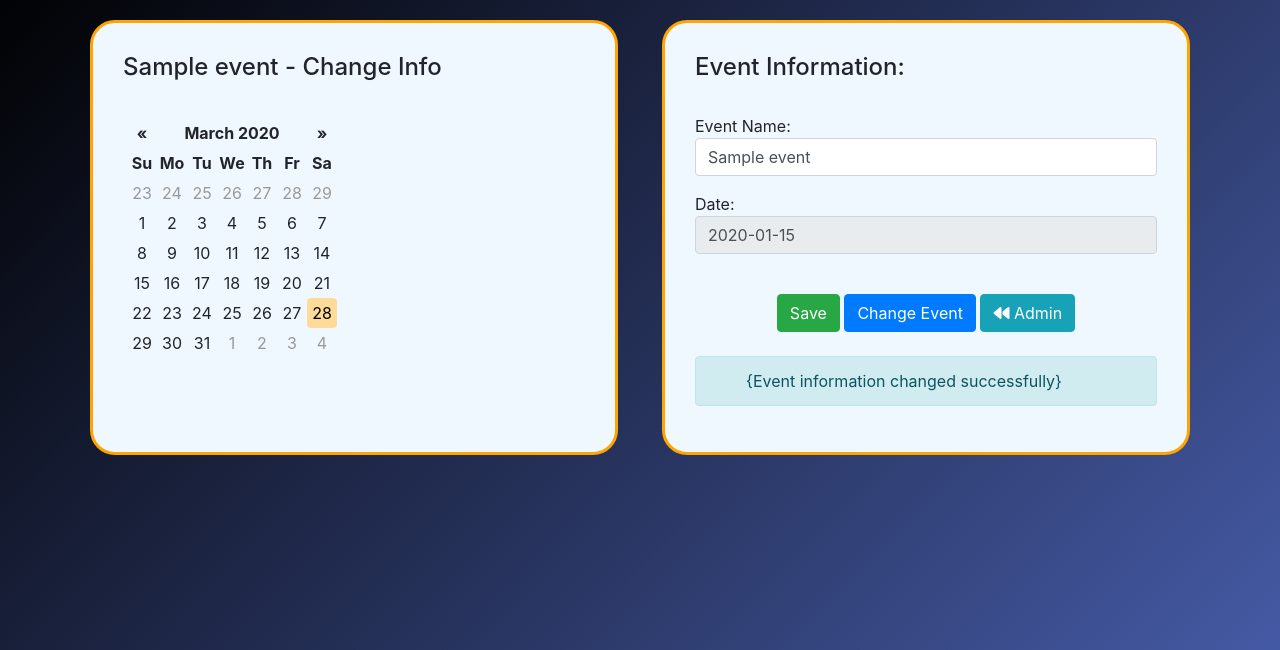
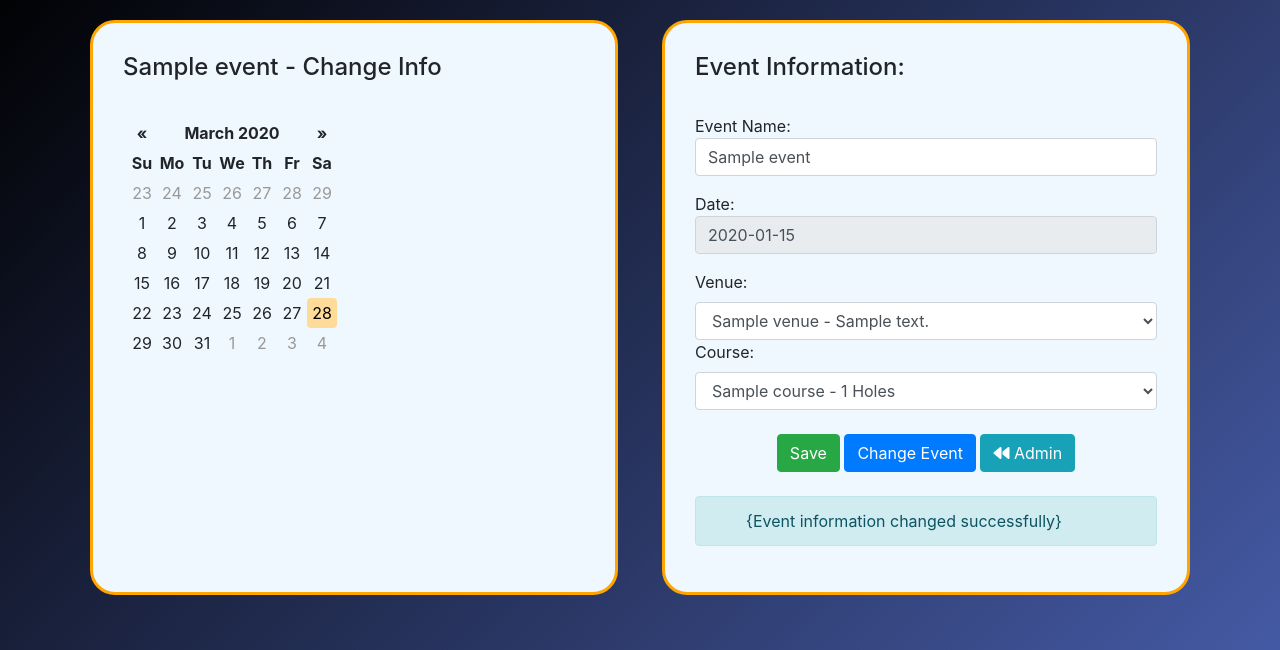
Before and after one commit to RandyWu/ovga, a Flask app: page /editevent_info in a window 1280 px wide. Shown: the part 48-698 px from the top of the page. Run offline with Flask 2, Linux system fonts and the light colour scheme; a user stored in the database is signed in; tables that the repository leaves empty hold one stand-in row (values such as "Sample post"); some libraries are stand-ins or nearby versions; some web fonts are replaced.

Commit message:
Admin Events functionality cleanup

```diff
--- a/app/controllers/editevent_info.py
+++ b/app/controllers/editevent_info.py
@@ -1,12 +1,17 @@
 from app import app
 from flask import Flask,session,render_template,request
-from app.model.model import db,Event
+from app.model.model import db,Event,Venue,Course
 
 @app.route('/editevent_info', methods=['POST', 'GET'])
 def editevent_info():
     if session['selected_event']:
         selected_event = int(session['selected_event'])
+
         event = Event.query.filter_by(EventId=selected_event).first()
+        venue_list = Venue.query.all()
+        event_course = event.CourseID
+        event_venue = event.Venue_Id
+        course_list = Course.query.filter_by(VenueID=event_venue).all()
 
         event_name = event.Name
         event_date = event.Date
@@ -14,13 +19,32 @@ def editevent_info():
         if request.method == 'POST' and request.form.get('submit') == 'submit':
             new_name = request.form.get("event_name")
             new_date = request.form.get("event_date")
+            new_venue = int(request.form.get("venue_list"))
+            new_course = int(request.form.get("course_list"))
 
             event.Name = new_name
             event.Date = new_date
+            event.Venue_Id = new_venue
+            event.CourseID = new_course
             db.session.commit()
 
-            session['selected_event']= selected_event
+            venue_list = Venue.query.all()
+            course_list = Course.query.filter_by(VenueID=event_venue).all()
 
-            return render_template("editevent_info.html", event_name=new_name, event_date=new_date)
+            return render_template(
+                "editevent_info.html",
+                event_name=new_name,
+                event_date=new_date,
+                event_venue=new_venue,
+                event_course=new_course,
+                venue_list=venue_list,
+                course_list=course_list)
 
-    return render_template("editevent_info.html", event_name=event_name, event_date=event_date)
+    return render_template(
+        "editevent_info.html",
+        event_name=event_name,
+        event_date=event_date,
+        event_venue=event_venue,
+        event_course=event_course,
+        venue_list=venue_list,
+        course_list=course_list)
--- a/app/templates/addevents.html
+++ b/app/templates/addevents.html
@@ -27,7 +27,7 @@
 			<select id="courseList" name="course_list" class="form-control" required>
 				<option value="">Select a Course...</option>
 				<!-- Foreach Course -->
-			    <option value="">{CourseName} - {Hole number}</option>
+			    <option value="" disabled selected>Please Choose a Venue First...</option>
 			</select>
 			<center><br/>
 				<button type="submit" class="btn btn-primary" id="addevent" name="submit" value="submit">Add</button>
--- a/app/templates/editevent_info.html
+++ b/app/templates/editevent_info.html
@@ -14,6 +14,30 @@
 		    <!-- Display Event Name, Date and Course Name based on selected EventID in Session -->
 			<p>Event Name: <input type="text" id="eventName" class="form-control" name="event_name" value="{{event_name}}" required /></p>
 			<p>Date: <input type="text" id="dateInput" class="form-control readonly" name="event_date" value="{{event_date}}"required readonly/></p>
+			<label for="venueList">Venue:</label>
+			<select id="venueList" name="venue_list" class="form-control" required>
+				<option value="" disabled selected>Select a Venue...</option>
+				<!-- Foreach Venue -->
+				{% for venue in venue_list%}
+					{% if venue.VenueId == event_venue%}
+						<option value={{venue.VenueId}} selected>{{venue.Name}} - {{venue.Address}}</option>
+					{% else %}
+			    		<option value={{venue.VenueId}}>{{venue.Name}} - {{venue.Address}}</option>
+					{% endif %}
+				{% endfor %}
+			</select>
+			<label for="courseList">Course:</label>
+			<select id="courseList" name="course_list" class="form-control" required>
+			    <option value="" disabled selected>Please Choose a Venue First...</option>
+				<!-- Foreach Course -->
+				{% for course in course_list%}
+					{% if course.CourseID == event_course%}
+						<option value={{course.CourseID}} selected>{{course.CourseName}} - {{course.Num_Holes}} Holes</option>
+					{% else %}
+						<option value={{course.CourseID}}>{{course.CourseName}} - {{course.Num_Holes}} Holes</option>
+					{% endif %}
+				{% endfor %}
+			</select>
 			<center><br/>
 				<button type="submit" class="btn btn-success" id="addevent" name="submit" value="submit">Save</button>
 				<button type="button" class="btn btn-primary" id="addevent" onclick="window.location='{{ url_for('editevent_landing') }}'">Change Event</button>
@@ -35,6 +59,22 @@
 			$('#date_disp').html( $('#datepicker').datepicker('getFormattedDate') );
 			$('#dateInput').val( $('#datepicker').datepicker('getFormattedDate') );
 		});
+
+		$('#venueList').change(function () {
+			var fetch = $(this).val();
+			$.ajax({
+				type: "POST",
+				url: "addevents/get_course",
+				data: { "venue":fetch },
+				success: function (response) {
+					$(courseList).html(response)
+				},
+				error: function (event, request, settings) {
+					console.log('AjaxError' + ' : ' + settings);
+				},
+				timeout: 20000
+			});
+		});
 	});
 
 	$(".readonly").keydown(function(e){
```
